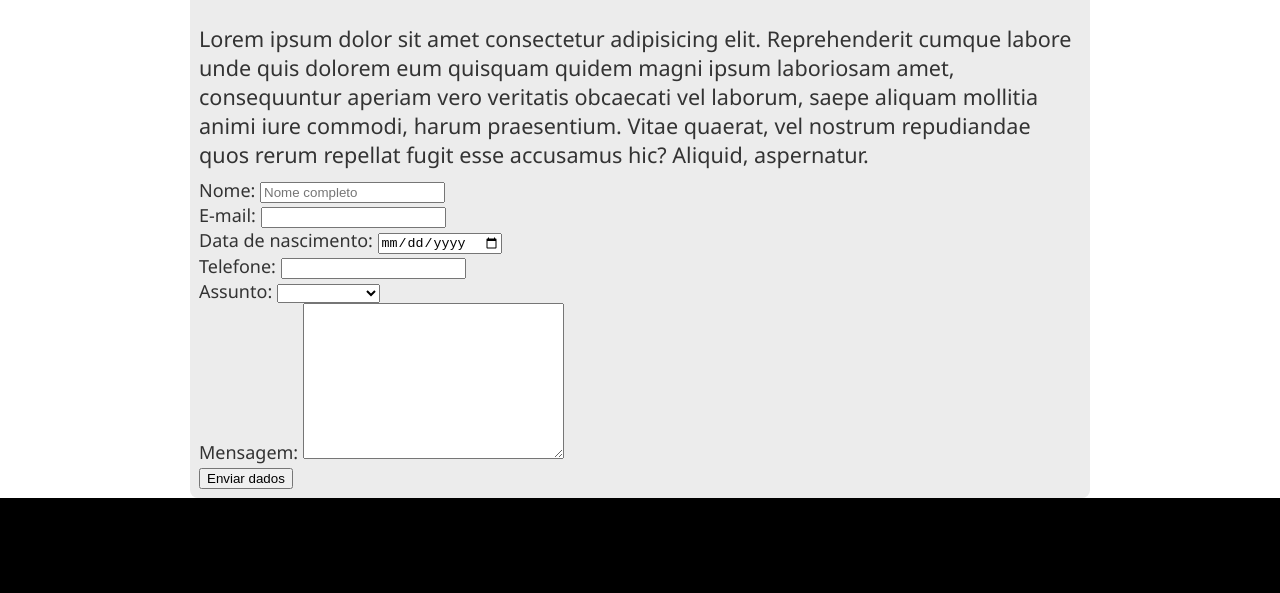
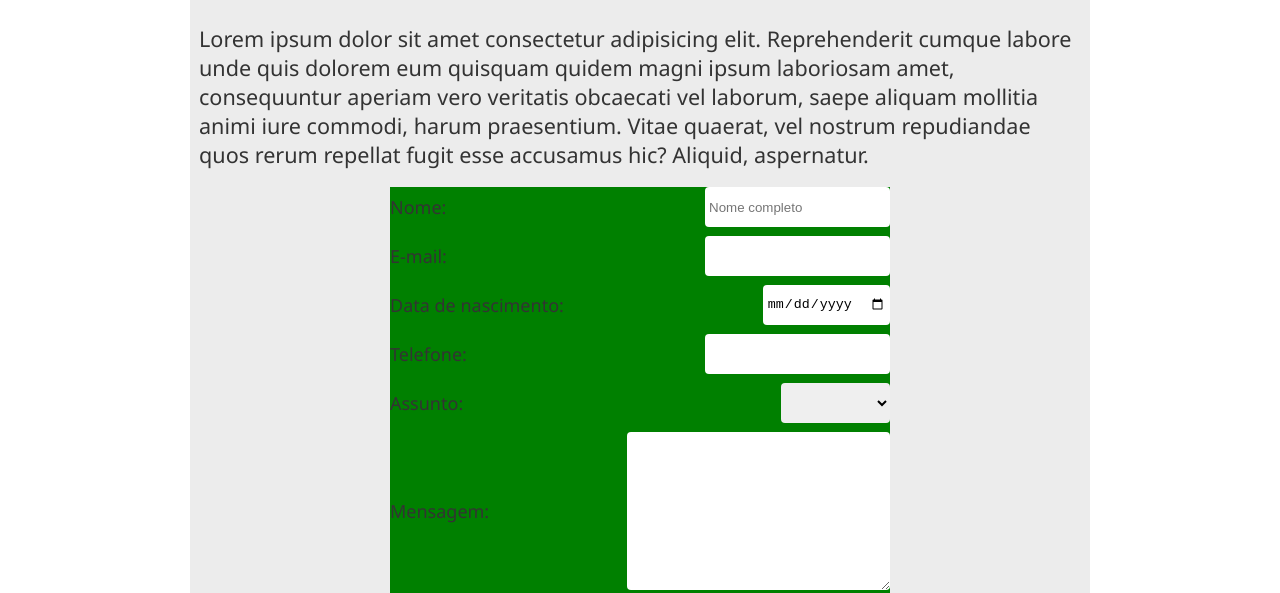
Before and after one commit to Arthurdevweb/simplicity, a plain HTML site: page contato.html in a window 1280 px wide. Shown: the part 183-776 px from the top of the page. Drawn offline with Linux system fonts and the light colour scheme.

Commit message:
css do forms

```diff
--- a/css/estilos.css
+++ b/css/estilos.css
@@ -345,6 +345,29 @@ tanto com mouse quanto com teclado. */
 
 
 
+/* Regras para o formulário */
+form {
+    max-width: 500px;
+    margin: auto;
+    background-color: green;
+}
+
+input, select, textarea {
+    border: none;
+    padding: 4px;
+    height: 40px;
+    border-radius: 4px;
+}
+
+textarea { height: auto;}
+
+form div {
+    display: flex;
+    justify-content: space-between;
+    align-items: center;
+    margin-top: 0.5rem;
+
+}
 
 
 
```
